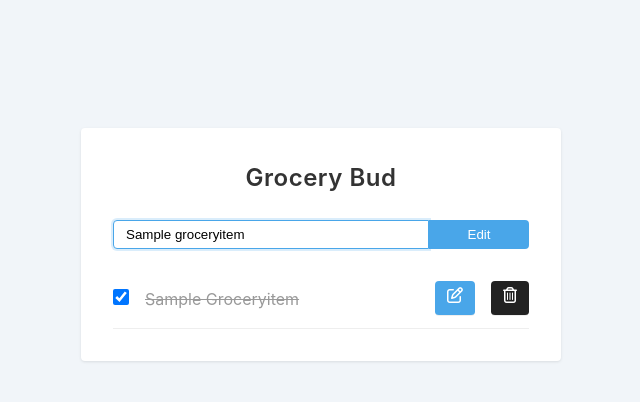
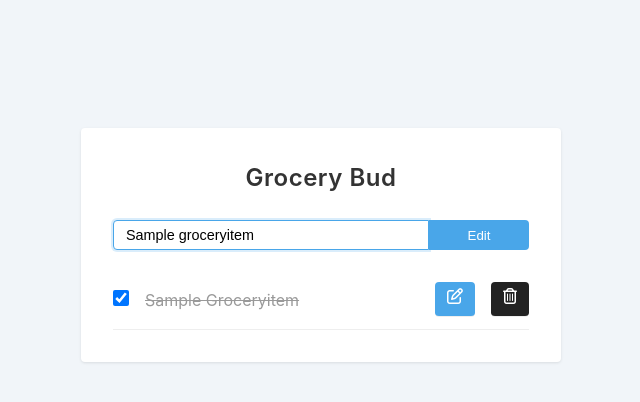
Before and after one commit to nzeespec/grocery-bud-django, a Django app: page /?edit=1 in a window 1280 px wide. Shown: the top 402 px of the page, without its empty margins (319-959 px from the left). Run offline with Django 5.2, Linux system fonts and the light colour scheme; tables that the repository leaves empty hold one stand-in row (values such as "Sample post").

Commit message:
style: set consistent font size on form input

```diff
--- a/grocery/static/grocery/css/form.css
+++ b/grocery/static/grocery/css/form.css
@@ -20,6 +20,7 @@ form h2 {
   border-bottom-left-radius: 0.25rem;
   border: 1px solid #ddd;
   outline: none;
+  font-size: 0.9rem;
 }
 
 .form-input::placeholder {
```
